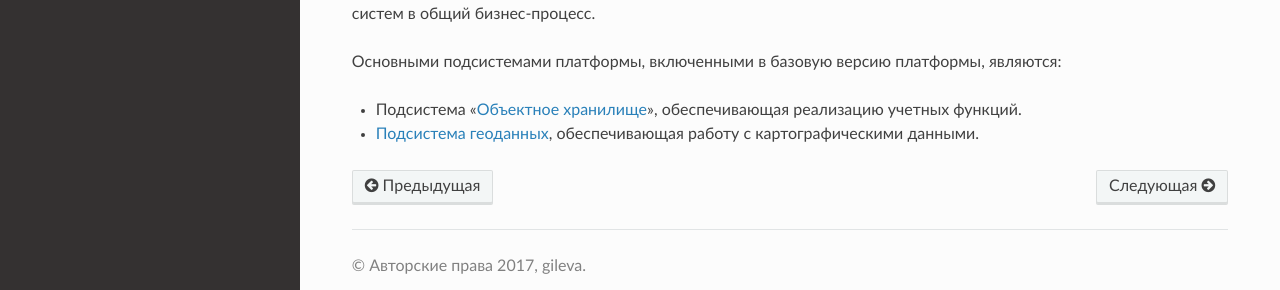
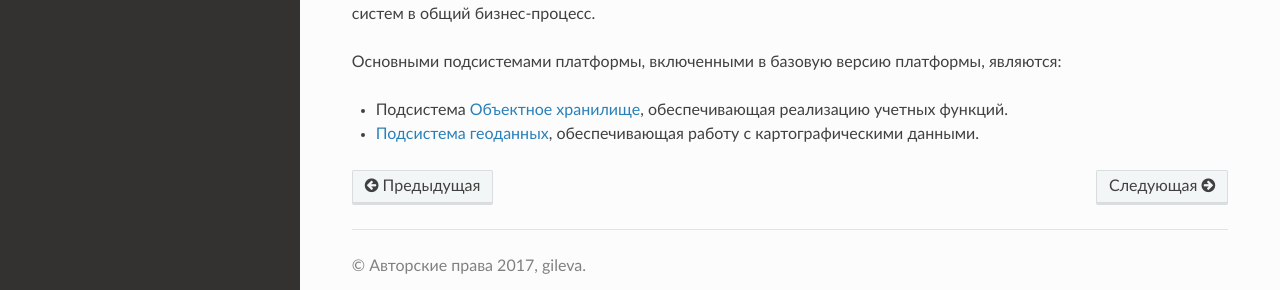
Before and after one commit to citoruspm/citorus, a Sphinx documentation site: the page built from source/general.rst, in a window 1280 px wide. Shown: the part 398-688 px from the top of the page. Built offline with Sphinx 7.4.7 and the Read the Docs theme 2.0.0, drawn with Linux system fonts in a browser that asks for light colours; formulas are drawn with MathJax 3.

```diff
--- a/source/general.rst
+++ b/source/general.rst
@@ -7,5 +7,5 @@
 
 Основными подсистемами платформы, включенными в базовую версию платформы, являются:
 
-- Подсистема «:ref:`object-storage`», обеспечивающая реализацию учетных функций.
+- Подсистема :ref:`object-storage`, обеспечивающая реализацию учетных функций.
 - :ref:`geo-subsystem`, обеспечивающая работу с картографическими данными.
```
